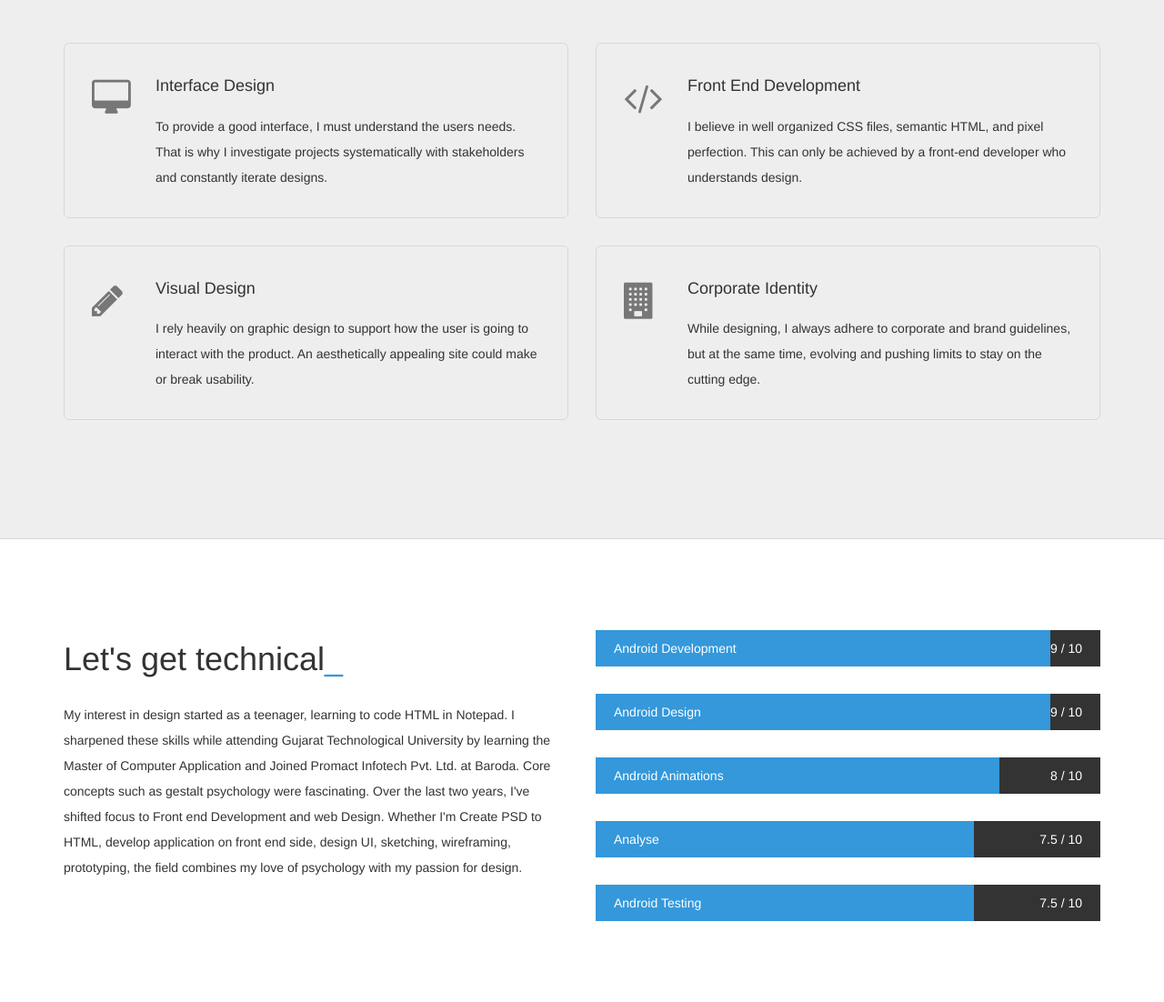
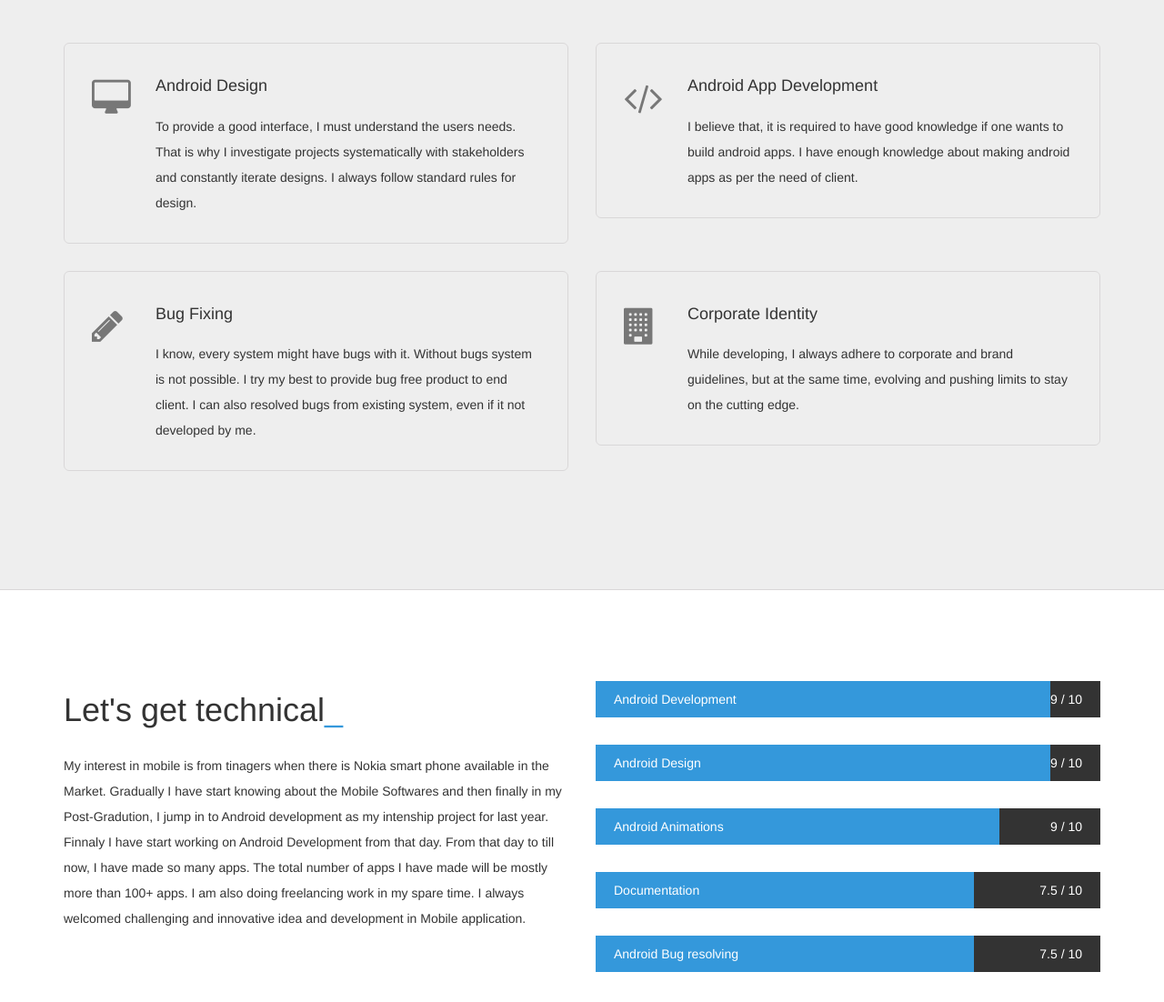
Before and after one commit to ShreyashPromact/ShreyashPromact.github.io, a plain HTML site: page index.html in a window 1280 px wide. Shown: the part 2106-3208 px from the top of the page at 91% size. Drawn offline with nearby package versions, Linux system fonts and the light colour scheme; a script that the page names is missing.

Commit message:
Updated information

```diff
--- a/index.html
+++ b/index.html
@@ -148,9 +148,9 @@
                         <span class="icons offer-icon">
                             <i class="fa fa-desktop"></i>
                         </span>
-                        <h4>Interface Design</h4>
+                        <h4>Android Design</h4>
                         <p>
-                            To provide a good interface, I must understand the users needs. That is why I investigate projects systematically with stakeholders and constantly iterate designs.
+                            To provide a good interface, I must understand the users needs. That is why I investigate projects systematically with stakeholders and constantly iterate designs. I always follow standard rules for design.
                         </p>
                     </div>
                 </div>
@@ -159,9 +159,9 @@
                         <span class="icons offer-icon">
                             <i class="fa fa-code"></i>
                         </span>
-                        <h4>Front End Development</h4>
+                        <h4>Android App Development</h4>
                         <p>
-                            I believe in well organized CSS files, semantic HTML, and pixel perfection. This can only be achieved by a front-end developer who understands design.
+                            I believe that, it is required to have good knowledge if one wants to build android apps. I have enough knowledge about making android apps as per the need of client.
                         </p>
                     </div>
                 </div>
@@ -172,9 +172,9 @@
                         <span class="icons offer-icon">
                             <i class="fa fa-pencil"></i>
                         </span>
-                        <h4>Visual Design</h4>
+                        <h4>Bug Fixing</h4>
                         <p>
-                            I rely heavily on graphic design to support how the user is going to interact with the product.  An aesthetically appealing site could make or break usability.
+                            I know, every system might have bugs with it. Without bugs system is not possible. I try my best to provide bug free product to end client. I can also resolved bugs from existing system, even if it not developed by me.
                         </p>
                     </div>
                 </div>
@@ -185,7 +185,7 @@
                         </span>
                         <h4>Corporate Identity</h4>
                         <p>
-                            While designing, I always adhere to corporate and brand guidelines, but at the same time, evolving and pushing limits to stay on the cutting edge.
+                            While developing, I always adhere to corporate and brand guidelines, but at the same time, evolving and pushing limits to stay on the cutting edge.
                         </p>
                     </div>
                 </div>
@@ -203,7 +203,7 @@
                         Let's get technical<span class="cursor-tag">_</span>
                     </h1>
                     <p class="margin-btm-30">
-                        My interest in design started as a teenager, learning to code HTML in Notepad. I sharpened these skills while attending Gujarat Technological University by learning the Master of Computer Application and Joined Promact Infotech Pvt. Ltd. at Baroda. Core concepts such as gestalt psychology were fascinating. Over the last two years, I've shifted focus to Front end Development and web Design. Whether I'm Create PSD to HTML, develop application on front end side, design UI, sketching, wireframing, prototyping, the field combines my love of psychology with my passion for design.
+                        My interest in mobile is from tinagers when there is Nokia smart phone available in the Market. Gradually I have start knowing about the Mobile Softwares and then finally in my Post-Gradution, I jump in to Android development as my intenship project for last year. Finnaly I have start working on Android Development from that day. From that day to till now, I have made so many apps. The total number of apps I have made will be mostly more than 100+ apps. I am also doing freelancing work in my spare time. I always welcomed challenging and innovative idea and development in Mobile application.
                     </p>
                 </div>
                 <div class="col-md-6 wow bounceInRight animated" data-wow-delay="0.3s" style="visibility: visible; animation-delay: 0.3s; animation-name: bounceInRight;">
@@ -225,17 +225,17 @@
                                 <div class="bar" data-value="" style="width: 80%;">
                                     <h5>Android Animations</h5>
                                 </div>
-                                <span>8 / 10</span>
+                                <span>9 / 10</span>
                             </li>
                             <li>
                                 <div class="bar" data-value="" style="width: 75%;">
-                                    <h5>Analyse</h5>
+                                    <h5>Documentation</h5>
                                 </div>
                                 <span>7.5 / 10</span>
                             </li>
                             <li>
                                 <div class="bar" data-value="" style="width: 75%;">
-                                    <h5>Android Testing</h5>
+                                    <h5>Android Bug resolving</h5>
                                 </div>
                                 <span>7.5 / 10</span>
                             </li>
```
